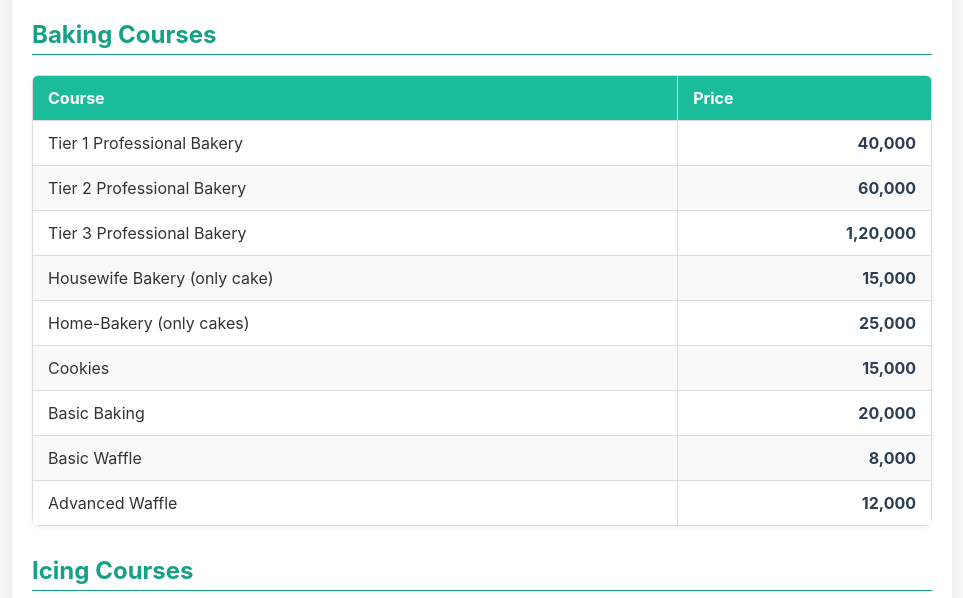
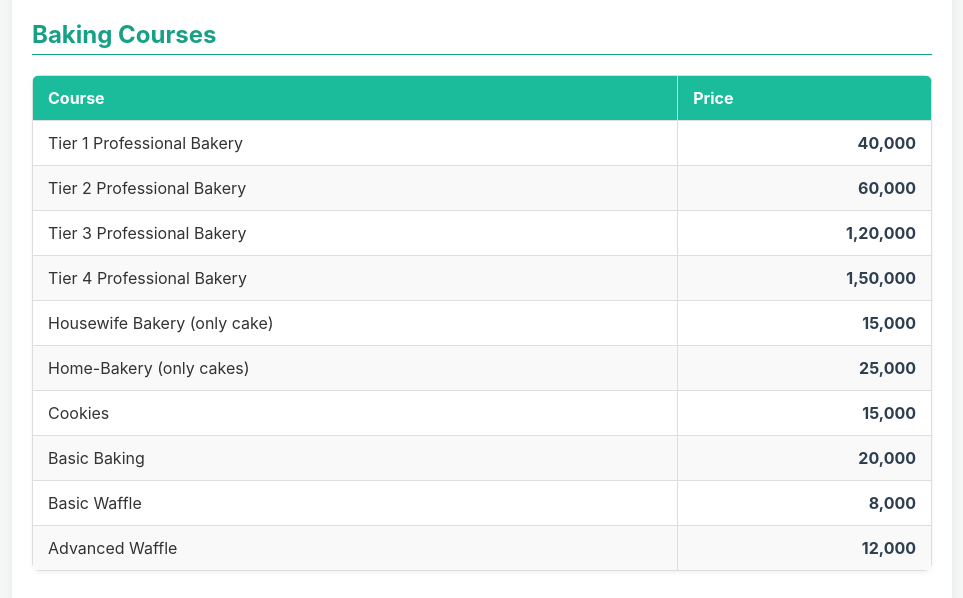
Before and after one commit to Harshg17/newrccweb, a plain HTML site: page rateList.html in a window 1280 px wide. Shown: the part 142-740 px from the top of the page, without its empty margins (158-1121 px from the left). Drawn offline with Linux system fonts and the light colour scheme.

Commit message:
Update rateList.html

```diff
--- a/rateList.html
+++ b/rateList.html
@@ -88,6 +88,10 @@
                 <tr>
                     <td>Tier 3 Professional Bakery</td>
                     <td>1,20,000</td>
+                </tr>
+                <tr>
+                    <td>Tier 4 Professional Bakery</td>
+                    <td>1,50,000</td>
                 </tr>
                 <tr>
                     <td>Housewife Bakery (only cake)</td>
@@ -407,4 +411,5 @@
     </div>
 
 </body>
+
 </html>
```
